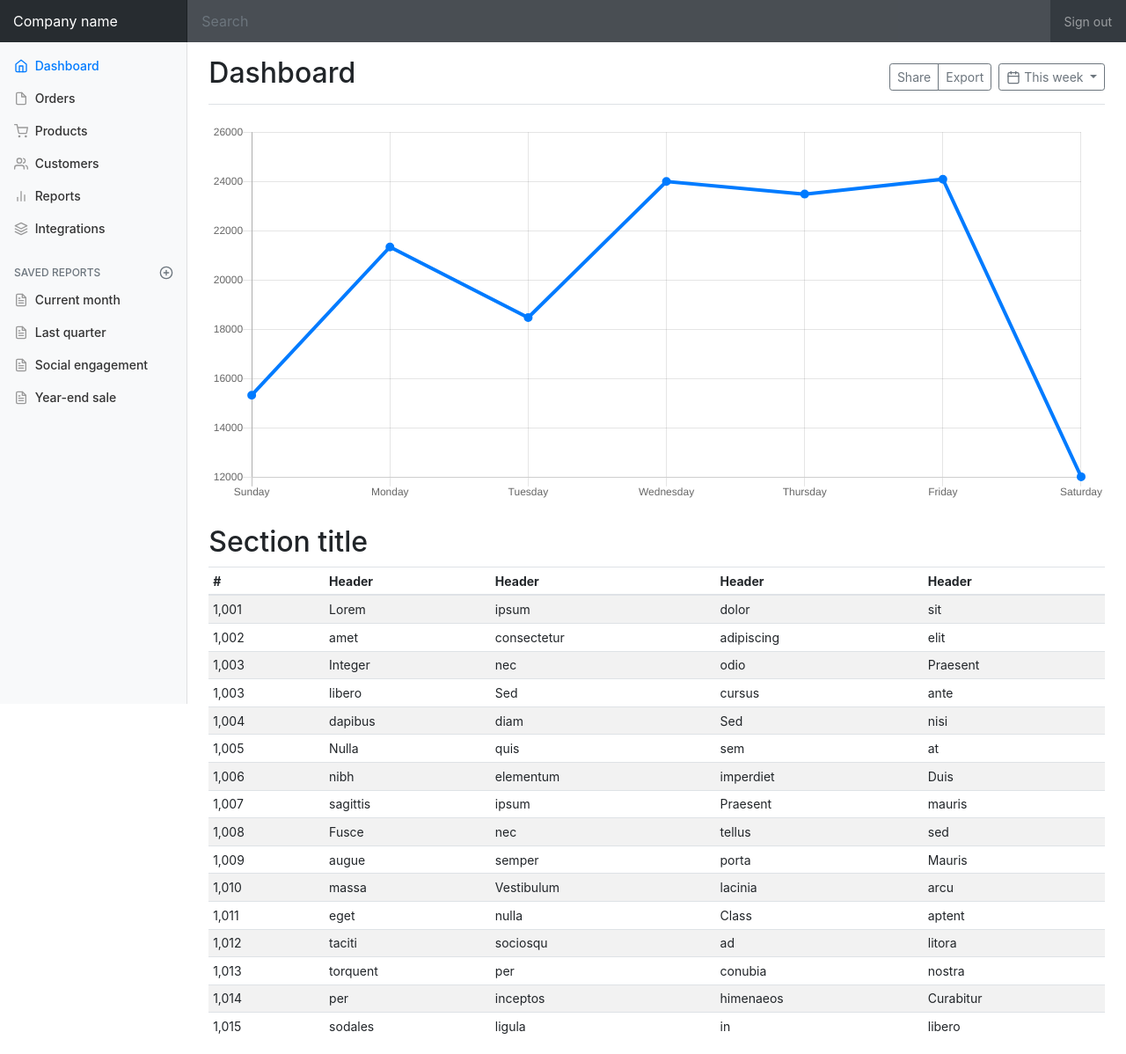
After one commit to alearcyber/Quarzlet, a Flask app: template QuizTake/templates/take-sample.html in a window 1280 px wide. The commit adds this page. Shown: the whole page at 88% size. Run offline with Flask 3, Linux system fonts and the light colour scheme; the template is opened without the code that fills it, so the values that code supplies are empty; some libraries are stand-ins or nearby versions.

Commit message:
Test.html

```diff
--- a/QuizTake/app.py
+++ b/QuizTake/app.py
@@ -27,3 +27,8 @@ app = Flask(__name__)
 @app.route("/")
 def index():
     return render_template("index.html")
+
+
+@app.route("/take")
+def take():
+    return render_template("take-sample.html")
--- /dev/null
+++ b/QuizTake/static/css/bootstrap/dashboard.css
@@ -0,0 +1,100 @@
+body {
+    font-size: .875rem;
+  }
+
+  .feather {
+    width: 16px;
+    height: 16px;
+    vertical-align: text-bottom;
+  }
+
+  /*
+   * Sidebar
+   */
+
+  .sidebar {
+    position: fixed;
+    top: 0;
+    bottom: 0;
+    left: 0;
+    z-index: 100; /* Behind the navbar */
+    padding: 48px 0 0; /* Height of navbar */
+    box-shadow: inset -1px 0 0 rgba(0, 0, 0, .1);
+  }
+
+  .sidebar-sticky {
+    position: relative;
+    top: 0;
+    height: calc(100vh - 48px);
+    padding-top: .5rem;
+    overflow-x: hidden;
+    overflow-y: auto; /* Scrollable contents if viewport is shorter than content. */
+  }
+
+  @supports ((position: -webkit-sticky) or (position: sticky)) {
+    .sidebar-sticky {
+      position: -webkit-sticky;
+      position: sticky;
+    }
+  }
+
+  .sidebar .nav-link {
+    font-weight: 500;
+    color: #333;
+  }
+
+  .sidebar .nav-link .feather {
+    margin-right: 4px;
+    color: #999;
+  }
+
+  .sidebar .nav-link.active {
+    color: #007bff;
+  }
+
+  .sidebar .nav-link:hover .feather,
+  .sidebar .nav-link.active .feather {
+    color: inherit;
+  }
+
+  .sidebar-heading {
+    font-size: .75rem;
+    text-transform: uppercase;
+  }
+
+  /*
+   * Content
+   */
+
+  [role="main"] {
+    padding-top: 48px; /* Space for fixed navbar */
+  }
+
+  /*
+   * Navbar
+   */
+
+  .navbar-brand {
+    padding-top: .75rem;
+    padding-bottom: .75rem;
+    font-size: 1rem;
+    background-color: rgba(0, 0, 0, .25);
+    box-shadow: inset -1px 0 0 rgba(0, 0, 0, .25);
+  }
+
+  .navbar .form-control {
+    padding: .75rem 1rem;
+    border-width: 0;
+    border-radius: 0;
+  }
+
+  .form-control-dark {
+    color: #fff;
+    background-color: rgba(255, 255, 255, .1);
+    border-color: rgba(255, 255, 255, .1);
+  }
+
+  .form-control-dark:focus {
+    border-color: transparent;
+    box-shadow: 0 0 0 3px rgba(255, 255, 255, .25);
+  }
--- a/QuizTake/static/css/navbar-custom.css
+++ b/QuizTake/static/css/navbar-custom.css
@@ -1,7 +1,7 @@
 /* Custom Navbar Overrides */
 
 .navbar-custom {
-    background-color: rgb(28, 28, 150);
+    background-color: rgb(38, 38, 158);
 }
 
 .navbar-custom .navbar-brand {
@@ -13,5 +13,5 @@
 .navbar-custom .nav-link {
     color: white;
     font-weight: 550;
-    font-size: 1.2rem;
+    font-size: 1.5rem;
 }
--- /dev/null
+++ b/QuizTake/templates/take-sample.html
@@ -0,0 +1,311 @@
+<!DOCTYPE html>
+<html lang="en">
+    <head>
+        <meta charset="utf-8" />
+        <meta name="viewport" content="width=device-width, initial-scale=1, shrink-to-fit=no" />
+        <meta name="description" content="" />
+        <meta name="author" content="" />
+        <link rel="icon" href="/docs/4.1/assets/img/favicons/favicon.ico" />
+
+        <title>Dashboard Template for Bootstrap</title>
+
+        <link rel="canonical" href="https://getbootstrap.com/docs/4.1/examples/dashboard/" />
+
+        <!-- Bootstrap core CSS -->
+        <link rel="stylesheet" href="{{ url_for('static', filename='css/bootstrap/bootstrap.min.css') }}" />
+
+        <!-- Custom styles for this template -->
+        <link rel="stylesheet" href="{{ url_for('static', filename='css/bootstrap/dashboard.css') }}" />
+    </head>
+
+    <body>
+        <nav class="navbar navbar-dark fixed-top bg-dark flex-md-nowrap p-0 shadow">
+            <a class="navbar-brand col-sm-3 col-md-2 mr-0" href="#">Company name</a>
+            <input class="form-control form-control-dark w-100" type="text" placeholder="Search" aria-label="Search" />
+            <ul class="navbar-nav px-3">
+                <li class="nav-item text-nowrap">
+                    <a class="nav-link" href="#">Sign out</a>
+                </li>
+            </ul>
+        </nav>
+
+        <div class="container-fluid">
+            <div class="row">
+                <nav class="col-md-2 d-none d-md-block bg-light sidebar">
+                    <div class="sidebar-sticky">
+                        <ul class="nav flex-column">
+                            <li class="nav-item">
+                                <a class="nav-link active" href="#">
+                                    <span data-feather="home"></span>
+                                    Dashboard <span class="sr-only">(current)</span>
+                                </a>
+                            </li>
+                            <li class="nav-item">
+                                <a class="nav-link" href="#">
+                                    <span data-feather="file"></span>
+                                    Orders
+                                </a>
+                            </li>
+                            <li class="nav-item">
+                                <a class="nav-link" href="#">
+                                    <span data-feather="shopping-cart"></span>
+                                    Products
+                                </a>
+                            </li>
+                            <li class="nav-item">
+                                <a class="nav-link" href="#">
+                                    <span data-feather="users"></span>
+                                    Customers
+                                </a>
+                            </li>
+                            <li class="nav-item">
+                                <a class="nav-link" href="#">
+                                    <span data-feather="bar-chart-2"></span>
+                                    Reports
+                                </a>
+                            </li>
+                            <li class="nav-item">
+                                <a class="nav-link" href="#">
+                                    <span data-feather="layers"></span>
+                                    Integrations
+                                </a>
+                            </li>
+                        </ul>
+
+                        <h6 class="sidebar-heading d-flex justify-content-between align-items-center px-3 mt-4 mb-1 text-muted">
+                            <span>Saved reports</span>
+                            <a class="d-flex align-items-center text-muted" href="#">
+                                <span data-feather="plus-circle"></span>
+                            </a>
+                        </h6>
+                        <ul class="nav flex-column mb-2">
+                            <li class="nav-item">
+                                <a class="nav-link" href="#">
+                                    <span data-feather="file-text"></span>
+                                    Current month
+                                </a>
+                            </li>
+                            <li class="nav-item">
+                                <a class="nav-link" href="#">
+                                    <span data-feather="file-text"></span>
+                                    Last quarter
+                                </a>
+                            </li>
+                            <li class="nav-item">
+                                <a class="nav-link" href="#">
+                                    <span data-feather="file-text"></span>
+                                    Social engagement
+                                </a>
+                            </li>
+                            <li class="nav-item">
+                                <a class="nav-link" href="#">
+                                    <span data-feather="file-text"></span>
+                                    Year-end sale
+                                </a>
+                            </li>
+                        </ul>
+                    </div>
+                </nav>
+
+                <main role="main" class="col-md-9 ml-sm-auto col-lg-10 px-4">
+                    <div class="d-flex justify-content-between flex-wrap flex-md-nowrap align-items-center pt-3 pb-2 mb-3 border-bottom">
+                        <h1 class="h2">Dashboard</h1>
+                        <div class="btn-toolbar mb-2 mb-md-0">
+                            <div class="btn-group mr-2">
+                                <button class="btn btn-sm btn-outline-secondary">Share</button>
+                                <button class="btn btn-sm btn-outline-secondary">Export</button>
+                            </div>
+                            <button class="btn btn-sm btn-outline-secondary dropdown-toggle">
+                                <span data-feather="calendar"></span>
+                                This week
+                            </button>
+                        </div>
+                    </div>
+
+                    <canvas class="my-4 w-100" id="myChart" width="900" height="380"></canvas>
+
+                    <h2>Section title</h2>
+                    <div class="table-responsive">
+                        <table class="table table-striped table-sm">
+                            <thead>
+                                <tr>
+                                    <th>#</th>
+                                    <th>Header</th>
+                                    <th>Header</th>
+                                    <th>Header</th>
+                                    <th>Header</th>
+                                </tr>
+                            </thead>
+                            <tbody>
+                                <tr>
+                                    <td>1,001</td>
+                                    <td>Lorem</td>
+                                    <td>ipsum</td>
+                                    <td>dolor</td>
+                                    <td>sit</td>
+                                </tr>
+                                <tr>
+                                    <td>1,002</td>
+                                    <td>amet</td>
+                                    <td>consectetur</td>
+                                    <td>adipiscing</td>
+                                    <td>elit</td>
+                                </tr>
+                                <tr>
+                                    <td>1,003</td>
+                                    <td>Integer</td>
+                                    <td>nec</td>
+                                    <td>odio</td>
+                                    <td>Praesent</td>
+                                </tr>
+                                <tr>
+                                    <td>1,003</td>
+                                    <td>libero</td>
+                                    <td>Sed</td>
+                                    <td>cursus</td>
+                                    <td>ante</td>
+                                </tr>
+                                <tr>
+                                    <td>1,004</td>
+                                    <td>dapibus</td>
+                                    <td>diam</td>
+                                    <td>Sed</td>
+                                    <td>nisi</td>
+                                </tr>
+                                <tr>
+                                    <td>1,005</td>
+                                    <td>Nulla</td>
+                                    <td>quis</td>
+                                    <td>sem</td>
+                                    <td>at</td>
+                                </tr>
+                                <tr>
+                                    <td>1,006</td>
+                                    <td>nibh</td>
+                                    <td>elementum</td>
+                                    <td>imperdiet</td>
+                                    <td>Duis</td>
+                                </tr>
+                                <tr>
+                                    <td>1,007</td>
+                                    <td>sagittis</td>
+                                    <td>ipsum</td>
+                                    <td>Praesent</td>
+                                    <td>mauris</td>
+                                </tr>
+                                <tr>
+                                    <td>1,008</td>
+                                    <td>Fusce</td>
+                                    <td>nec</td>
+                                    <td>tellus</td>
+                                    <td>sed</td>
+                                </tr>
+                                <tr>
+                                    <td>1,009</td>
+                                    <td>augue</td>
+                                    <td>semper</td>
+                                    <td>porta</td>
+                                    <td>Mauris</td>
+                                </tr>
+                                <tr>
+                                    <td>1,010</td>
+                                    <td>massa</td>
+                                    <td>Vestibulum</td>
+                                    <td>lacinia</td>
+                                    <td>arcu</td>
+                                </tr>
+                                <tr>
+                                    <td>1,011</td>
+                                    <td>eget</td>
+                                    <td>nulla</td>
+                                    <td>Class</td>
+                                    <td>aptent</td>
+                                </tr>
+                                <tr>
+                                    <td>1,012</td>
+                                    <td>taciti</td>
+                                    <td>sociosqu</td>
+                                    <td>ad</td>
+                                    <td>litora</td>
+                                </tr>
+                                <tr>
+                                    <td>1,013</td>
+                                    <td>torquent</td>
+                                    <td>per</td>
+                                    <td>conubia</td>
+                                    <td>nostra</td>
+                                </tr>
+                                <tr>
+                                    <td>1,014</td>
+                                    <td>per</td>
+                                    <td>inceptos</td>
+                                    <td>himenaeos</td>
+                                    <td>Curabitur</td>
+                                </tr>
+                                <tr>
+                                    <td>1,015</td>
+                                    <td>sodales</td>
+                                    <td>ligula</td>
+                                    <td>in</td>
+                                    <td>libero</td>
+                                </tr>
+                            </tbody>
+                        </table>
+                    </div>
+                </main>
+            </div>
+        </div>
+
+        <!-- Bootstrap core JavaScript
+    ================================================== -->
+        <!-- Placed at the end of the document so the pages load faster -->
+        <script src="https://code.jquery.com/jquery-3.3.1.slim.min.js" integrity="sha384-q8i/X+965DzO0rT7abK41JStQIAqVgRVzpbzo5smXKp4YfRvH+8abtTE1Pi6jizo" crossorigin="anonymous"></script>
+        <script>
+            window.jQuery || document.write('<script src="../../assets/js/vendor/jquery-slim.min.js"><\/script>');
+        </script>
+        <script src="../../assets/js/vendor/popper.min.js"></script>
+        <script src="../../dist/js/bootstrap.min.js"></script>
+
+        <!-- Icons -->
+        <script src="https://unpkg.com/feather-icons/dist/feather.min.js"></script>
+        <script>
+            feather.replace();
+        </script>
+
+        <!-- Graphs -->
+        <script src="https://cdn.jsdelivr.net/npm/chart.js@2.7.1/dist/Chart.min.js"></script>
+        <script>
+            var ctx = document.getElementById("myChart");
+            var myChart = new Chart(ctx, {
+                type: "line",
+                data: {
+                    labels: ["Sunday", "Monday", "Tuesday", "Wednesday", "Thursday", "Friday", "Saturday"],
+                    datasets: [
+                        {
+                            data: [15339, 21345, 18483, 24003, 23489, 24092, 12034],
+                            lineTension: 0,
+                            backgroundColor: "transparent",
+                            borderColor: "#007bff",
+                            borderWidth: 4,
+                            pointBackgroundColor: "#007bff"
+                        }
+                    ]
+                },
+                options: {
+                    scales: {
+                        yAxes: [
+                            {
+                                ticks: {
+                                    beginAtZero: false
+                                }
+                            }
+                        ]
+                    },
+                    legend: {
+                        display: false
+                    }
+                }
+            });
+        </script>
+    </body>
+</html>
--- /dev/null
+++ b/documentation/sources.txt
@@ -0,0 +1,2 @@
+1) CSS provided by Bootstrap v4.0 - https://getbootstrap.com/
+2) "Take.html" used code from Bootstrap Examples - https://getbootstrap.com/docs/4.1/examples/dashboard/
```
Also changed, not shown: QuizTake/templates/base.html (+12 -9 lines), QuizTake/templates/index.html (+7 -1 lines), QuizTake/templates/take.html (added, +7 -0 lines).
